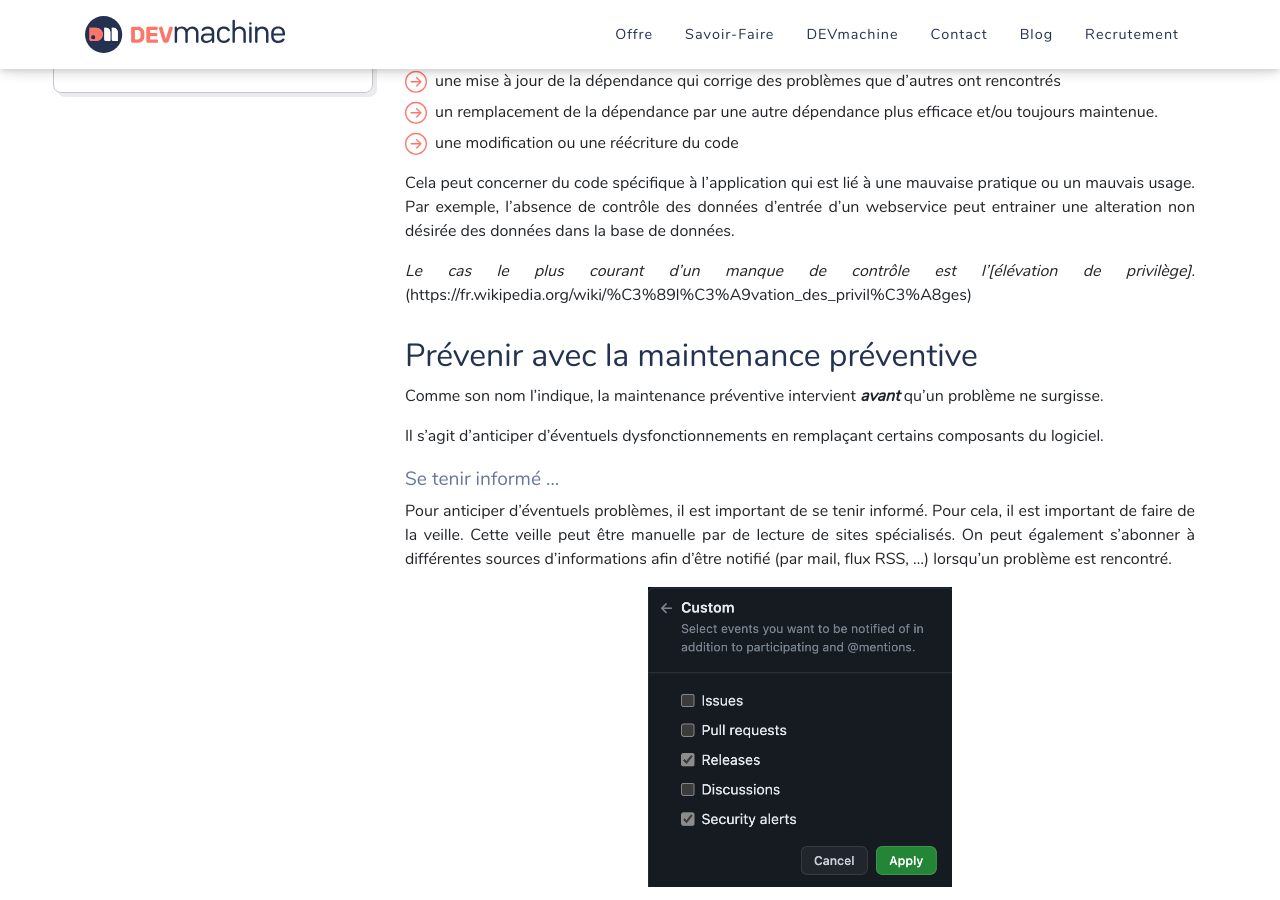
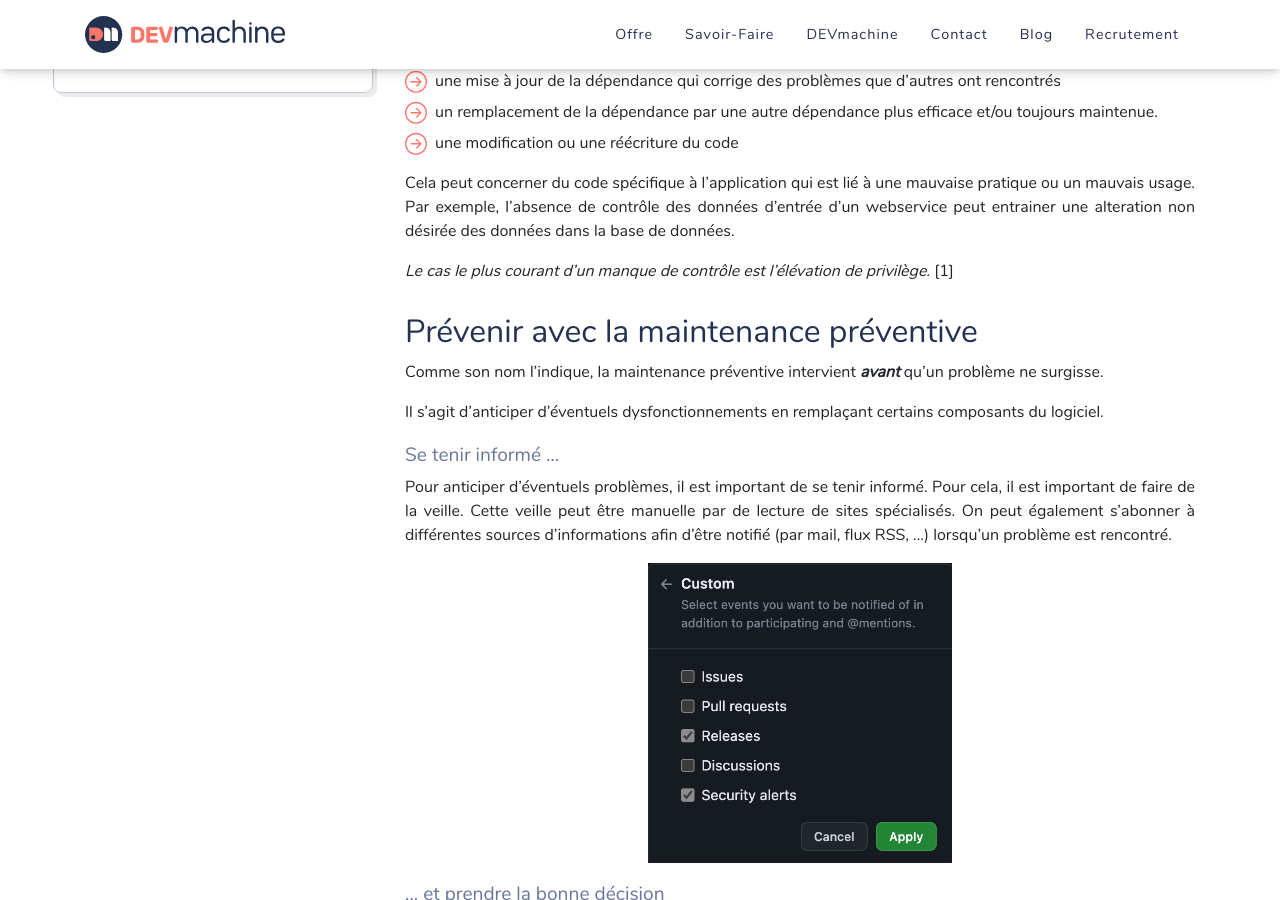
Before and after one commit to DEVmachine-fr/website, a Jekyll site: the page built from _posts/2023-03-28-maintenance-preventive-corrective.md, in a window 1280 px wide and 900 px high, scrolled down 863 px. Built offline with Jekyll 4.4.1, drawn with Linux system fonts in a browser that asks for light colours; nearby versions of some CDN libraries; some web fonts are replaced; some of the changed text lies outside the part shown.

Commit message:
Ajout article blog sur les types de maintenances

```diff
--- a/_posts/2023-03-28-maintenance-preventive-corrective.md
+++ b/_posts/2023-03-28-maintenance-preventive-corrective.md
@@ -45,8 +45,7 @@
 Cela peut concerner du code spécifique à l'application qui est lié à une mauvaise pratique ou un mauvais usage.
 Par exemple, l'absence de contrôle des données d'entrée d'un webservice peut entrainer une alteration non désirée des données dans la base de données.
 
-_Le cas le plus courant d'un manque de contrôle est l'[élévation de privilège]._ (https://fr.wikipedia.org/wiki/%C3%89l%C3%A9vation_des_privil%C3%A8ges)
-
+_Le cas le plus courant d'un manque de contrôle est l'élévation de privilège._ [1]
 ## Prévenir avec la maintenance préventive
 
 Comme son nom l'indique, la maintenance préventive intervient **_avant_** qu'un problème ne surgisse.
@@ -150,3 +149,7 @@
 
 La limite extreme est, qu'au bout d'un moment, la décision soit prise de refaire complétement l'application car elle n'est plus maintenable ou que le cout de maintenance soit trop élevé.
 Cette décision entraine souvent beaucoup de frilosité car il faut engager beaucoup d'argent pour cette refonte.
+
+## Notes
+
+[1] - [https://fr.wikipedia.org/wiki/%C3%89l%C3%A9vation_des_privil%C3%A8ges]
```
